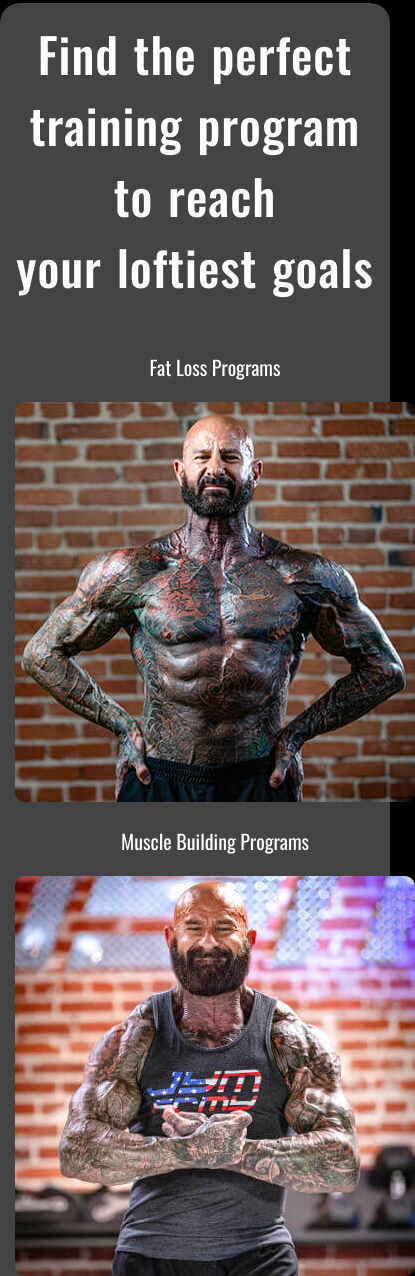
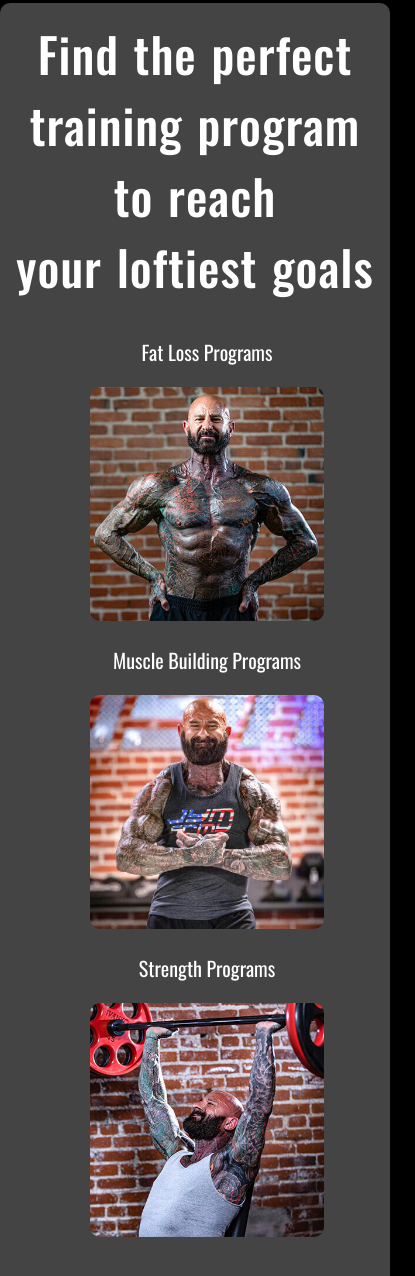
Before and after one commit to Mahfuz1912/Jym-Model, a plain HTML site: page index.html in a window 390 px wide. Shown: the part 3303-4579 px from the top of the page, 415 px wide, since content can reach past the window. Drawn offline with nearby package versions, Linux system fonts and the light colour scheme; a web font is replaced by a local one.

Commit message:
Add Changes

```diff
--- a/responsible.css
+++ b/responsible.css
@@ -122,8 +122,7 @@
         margin:5px;
         width: 100%;
     }
-    .As-My-Wish-title,
-    .As-My-Wish-Programs{
+    .As-My-Wish-title{
         padding:15px;
     }
     .BMI-Cal-Title{
@@ -133,5 +132,11 @@
     .BMI-Calculation{
         margin-bottom: 30px;
     }
-
+    .As-My-Wish-Programs{
+        margin: 0 auto;
+    }
+    .As-My-Wish-Programs img,
+    .As-My-Wish-Programs h1{
+        width: 90%;
+    }
  }
--- a/style.css
+++ b/style.css
@@ -382,7 +382,7 @@ input, select {
     max-width: 1440px;
     margin: 0 auto;
     padding-bottom: 50px;
-    border-radius: 20px;
+    border-radius: 10px;
 
 }
 .As-My-Wish-title{
@@ -401,8 +401,8 @@ input, select {
     grid-template-columns: repeat(3,1fr);
     max-width: 1440px;
     margin: 0 auto;
-    padding-left: 80px;
-    padding-right: 80px;
+    padding-left: 90px;
+    padding-right: 40px;
 }
 .As-My-Wish-Programs img{
     border-radius: 10px;
```
